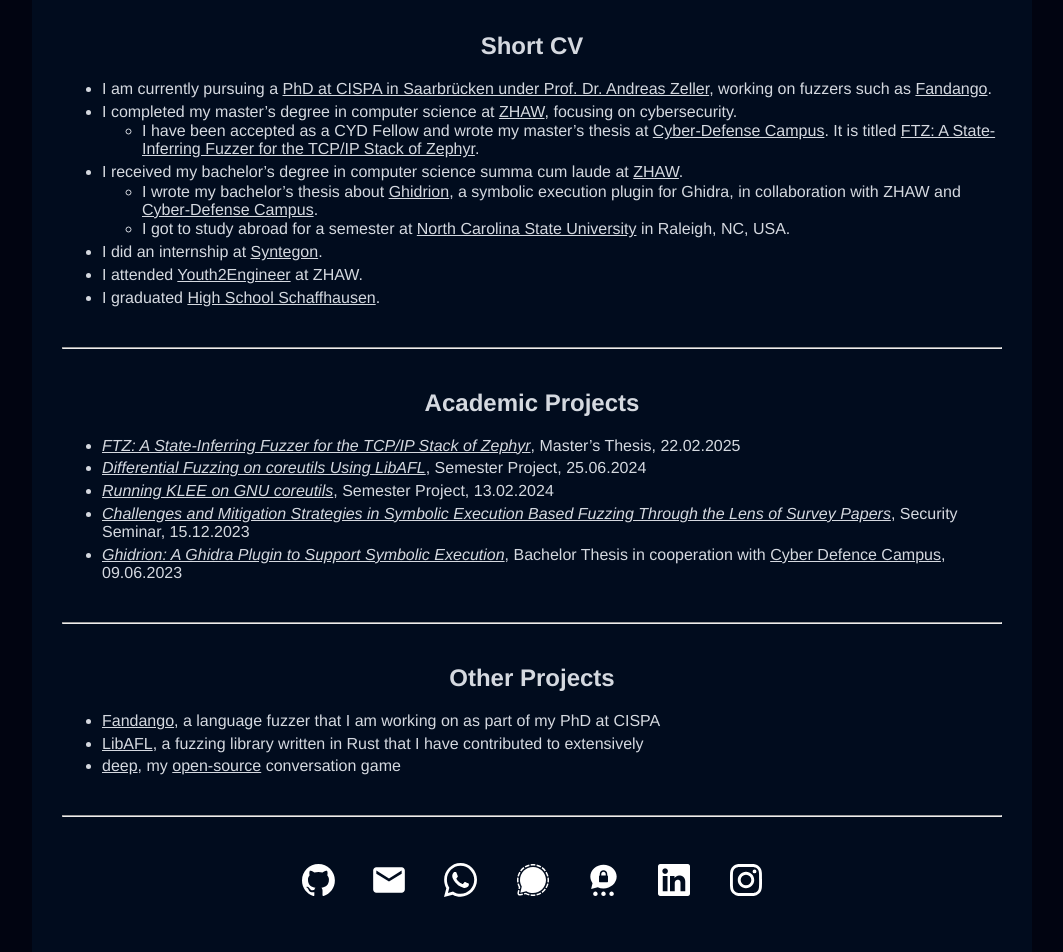
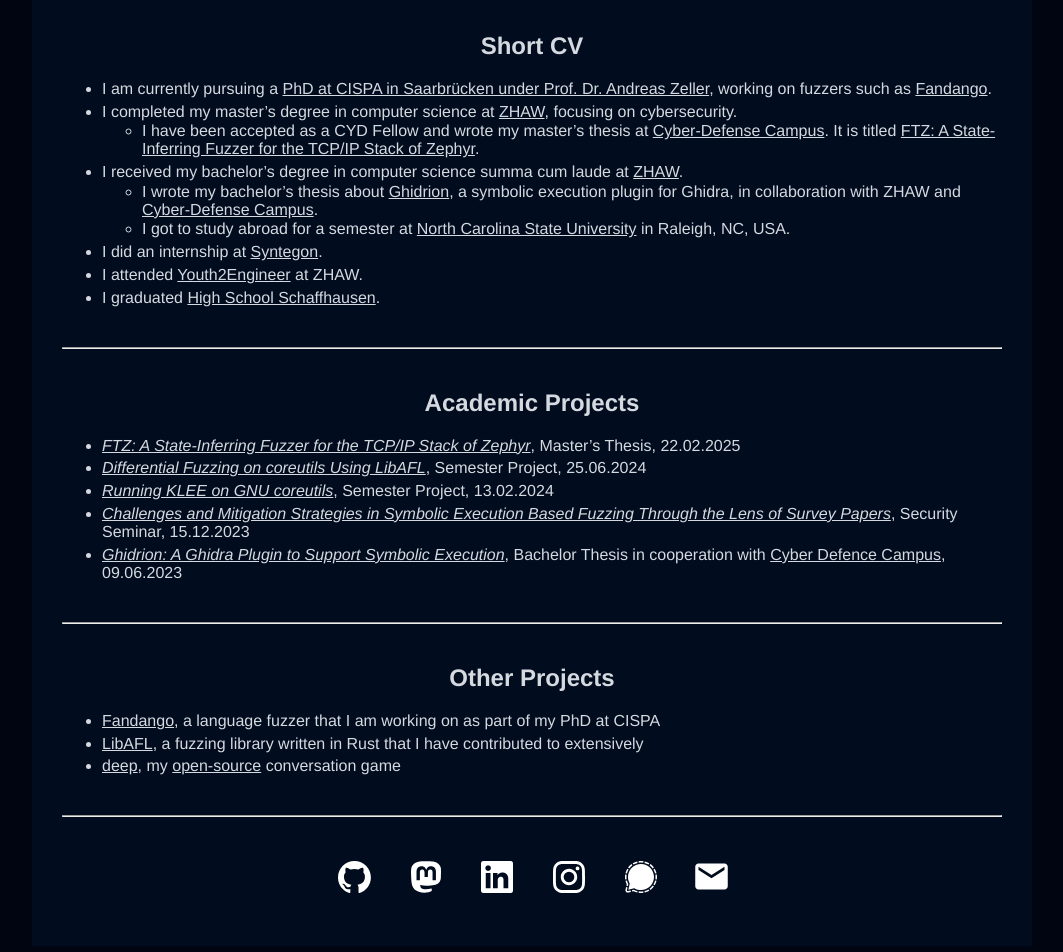
Before and after one commit to riesentoaster/valentinhuber.me, a Jekyll site: the page built from index.md, in a window 1280 px wide. Shown: the part 599-1551 px from the top of the page, without its empty margins (108-1171 px from the left). Built offline with Jekyll 4.4.1, drawn with Linux system fonts in a browser that asks for light colours; nearby versions of some CDN libraries.

Commit message:
Improve Mastodon links, remove some non-preferred contact options

```diff
--- a/index.md
+++ b/index.md
@@ -19,7 +19,7 @@
 ![Portrait of Valentin](./assets/valentin.jpg){:style="height:max(20vw, 30vh); display: block; margin: 2rem auto;"}
 
 <p class="hidden-links" style="text-align: center; background-color: #d5d9e0; color: black; padding: 1rem; margin: 50px 1rem; border-radius: 10px; font-size: 1.1em">
-  Hi! 👋 I'm Valentin Huber. Professionally, I <a href="#short-cv">make things that break things</a>. Unprofessionally, I do and like all sorts of things: {% include split_link.html id="spotify-link" title="Spotify" part_1="https://open.spotify.com/user/" part_2="valentin.huber" %}music</a>, podcasts, cycling, <a href="https://junge-kirche-klettgau.ch/valentin.huber">volunteering with youth</a> and <a href="https://deep.valentinhuber.me">talking to people</a>.
+  Hi! 👋 I'm Valentin Huber. Professionally, I <a href="#short-cv">make things that break things</a>. Unprofessionally, I do and like all sorts of things: <a href="https://mastodon.social/@valentinonmusic" rel="me" title="Mastodon: valentin on music">music</a>, podcasts, cycling, <a href="https://junge-kirche-klettgau.ch/valentin.huber">volunteering with youth</a> and <a href="https://deep.valentinhuber.me">talking to people</a>.
 </p>
 
 ---
@@ -61,17 +61,8 @@
     {% include split_link.html id="github-link" title="GitHub" part_1="https://github.com/" part_2="riesentoaster" %}
         <img src="assets/logos/github.svg" alt="GitHub" style="height: 2em; margin: 0 0.5em;">
     </a>
-    {% include split_link.html id="email-link" title="Email" part_1="mailto:blog@" part_2="valentinhuber.me" %}
-        <img src="assets/logos/email.svg" alt="Email" style="height: 2.4em; margin: 0 0.2em;">
-    </a>
-    {% include split_link.html id="whatsapp-link" title="WhatsApp" part_1="http://wa.me/+4176505" part_2="3441" %}
-        <img src="assets/logos/whatsapp.svg" alt="WhatsApp" style="height: 2.1em; margin: 0 0.5em;">
-    </a>
-    {% include split_link.html id="signal-link" title="Signal" part_1="https://signal.me/#eu/" part_2="wRqAEh1-x7P2a1JZ2XR4iWpmGbJ_jIEX2zQHEl01cwsVvG8mO3dKSLf7ZebCBZNN" %}
-        <img src="assets/logos/signal.svg" alt="Signal" style="height: 2em; margin: 0 0.5em;">
-    </a>
-    {% include split_link.html id="threema-link" title="Threema" part_1="https://threema.id/" part_2="2AJEWTX5" %}
-        <img src="assets/logos/threema.svg" alt="Threema" style="height: 2.6em; margin: 0.1em;">
+    <a href="https://infosec.exchange/@riesentoaster" rel="me" title="Mastodon">
+      <img src="assets/logos/mastodon.svg" alt="Mastodon" style="height: 2em; margin: 0 0.5em">
     </a>
     {% include split_link.html id="linkedin-link" title="LinkedIn" part_1="https://www.linkedin.com/in/" part_2="valentinchuber" %}
         <img src="assets/logos/linkedin.png" alt="LinkedIn" style="height: 2em; margin: 0 0.5em;">
@@ -79,5 +70,10 @@
     {% include split_link.html id="instagram-link" title="Instagram" part_1="https://instagram.com/" part_2="valentinchuber" %}
         <img src="assets/logos/instagram.svg" alt="Instagram" style="height: 2em; margin: 0 0.5em;">
     </a>
+    {% include split_link.html id="signal-link" title="Signal" part_1="https://signal.me/#eu/" part_2="wRqAEh1-x7P2a1JZ2XR4iWpmGbJ_jIEX2zQHEl01cwsVvG8mO3dKSLf7ZebCBZNN" %}
+        <img src="assets/logos/signal.svg" alt="Signal" style="height: 2em; margin: 0 0.5em;">
+    </a>
+    {% include split_link.html id="email-link" title="Email" part_1="mailto:blog@" part_2="valentinhuber.me" %}
+        <img src="assets/logos/email.svg" alt="Email" style="height: 2.4em; margin: 0 0.2em;">
+    </a>
 </div>
-<a href="https://infosec.exchange/@riesentoaster" style="display:none" rel="me">Mastodon</a>
```
Also changed, not shown: assets/logos/mastodon.svg (added).
